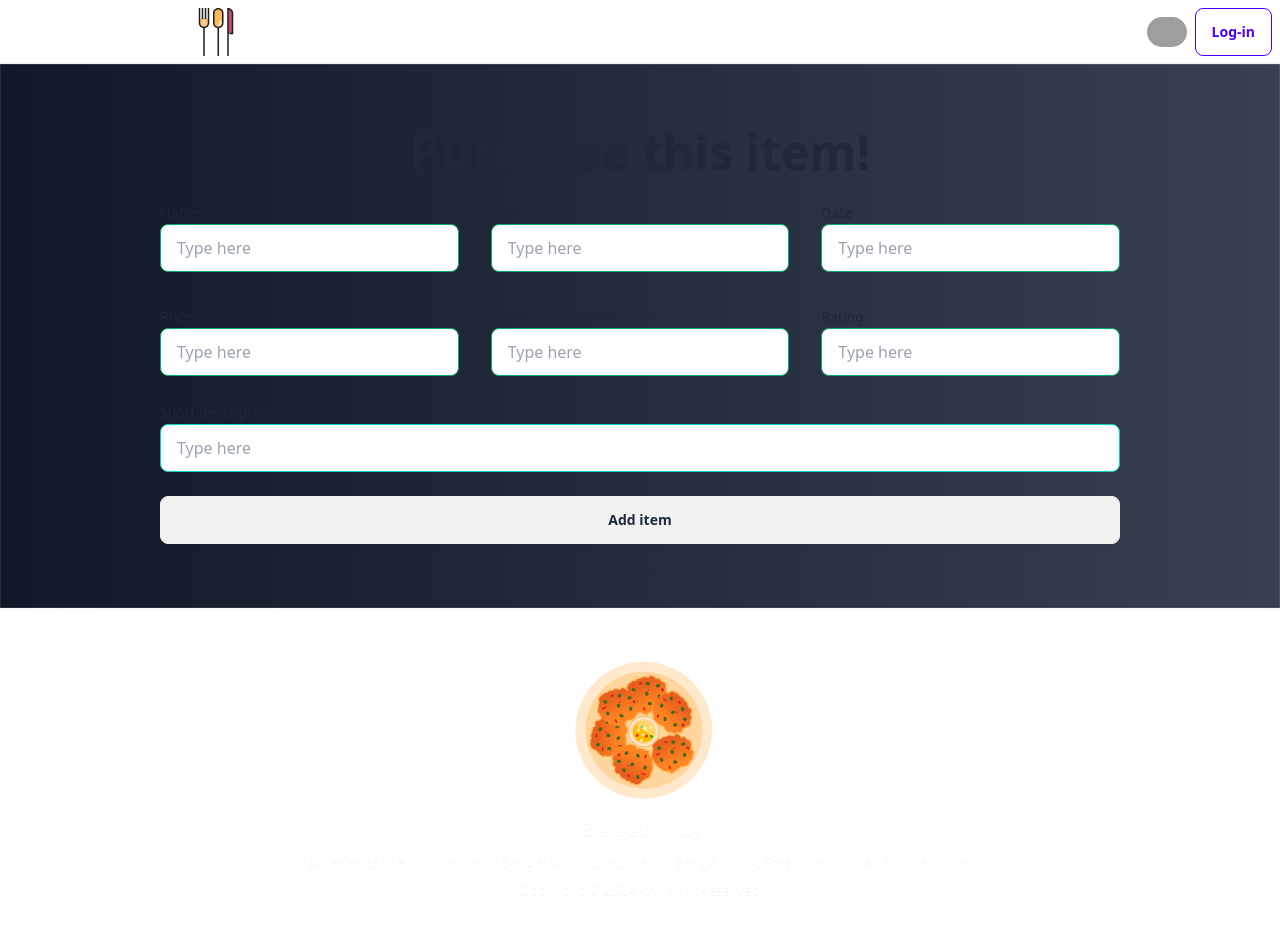
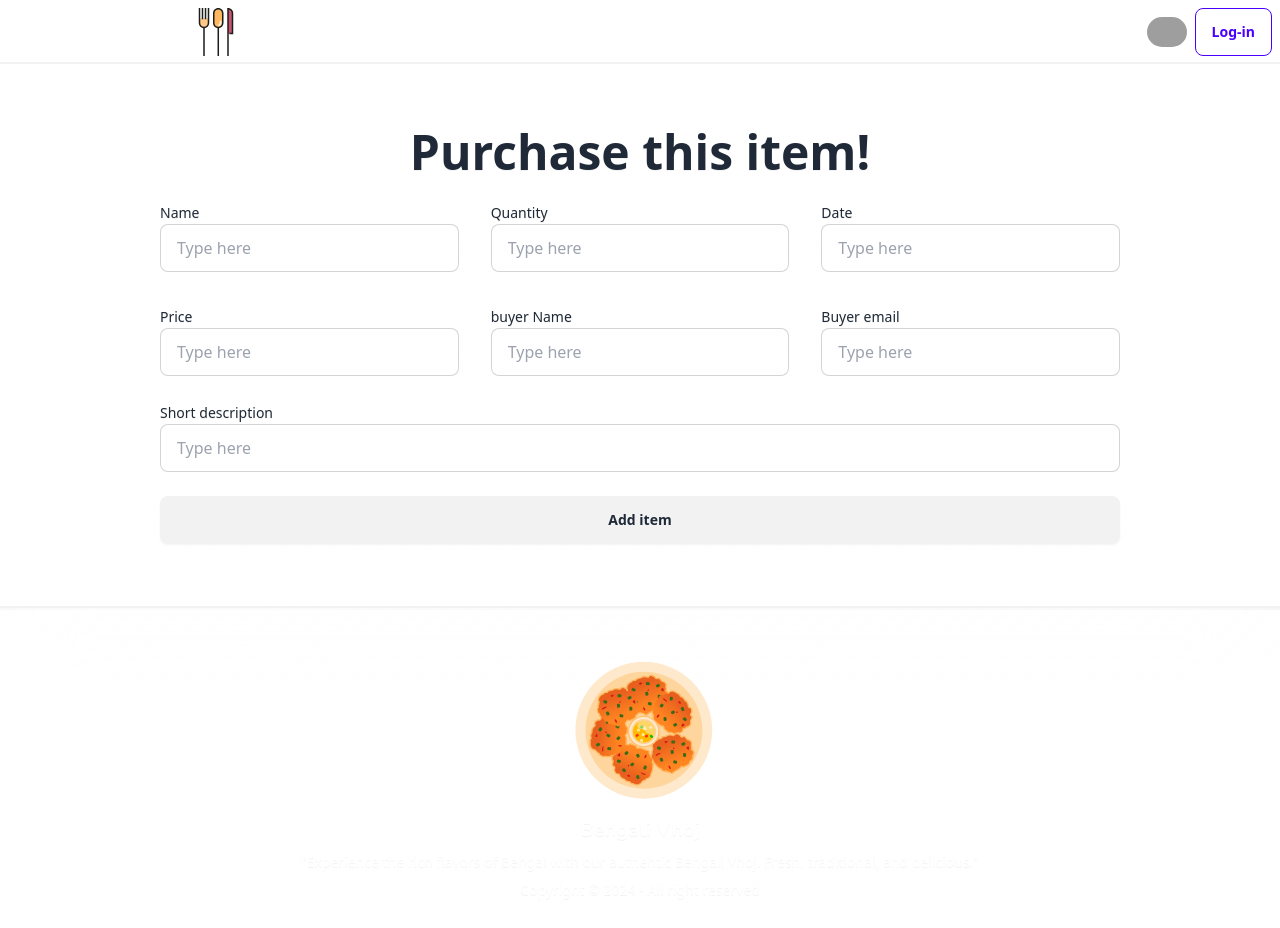
Before and after one commit to Rifat142/bengali-vhoj, a React (Vite) app: page /order-page in a window 1280 px wide. Shown: the top 928 px of the page. Built offline with nearby package versions, Linux system fonts and the light colour scheme; no server answers; grey boxes are pictures that could not be loaded.

Commit message:
errorpage updated done

```diff
--- a/src/pages/ErrorPage.jsx
+++ b/src/pages/ErrorPage.jsx
@@ -1,9 +1,21 @@
-import React from 'react';
+import { NavLink } from "react-router-dom";
+import img from '../assets/404-error-web-template-flat-style_23-2147781024.jpg'
 
 const ErrorPage = () => {
     return (
         <div>
-            404 page not found
+             <div className="bg-slate-100 mx-auto flex flex-col items-center justify-center min-h-screen">
+      <div className="relative">
+        <img className="mx-auto" src={img} alt="404 Error" />
+
+      <NavLink to='/'>  <button
+          className="btn btn-success absolute left-1/2 transform -translate-x-1/2 bottom-20"
+          // Redirects to home page on click
+        >
+          Go to home page
+        </button></NavLink>
+      </div>
+    </div>
         </div>
     );
 };
--- a/src/pages/OrderPage.jsx
+++ b/src/pages/OrderPage.jsx
@@ -29,7 +29,7 @@ const OrderPage = () => {
         <div>
             <Navbar></Navbar>
             <div>
-            <div className=" px-40 py-16 bg-gradient-to-r from-gray-900 to-gray-700 glass ">
+            <div className=" px-40 py-16  glass ">
         <h1 className="mx-auto text-5xl font-bold text-center ">
           Purchase this item!
         </h1>
@@ -42,7 +42,7 @@ const OrderPage = () => {
                 type="text"
                 placeholder="Type here"
                 name="name"
-                className="input input-bordered input-success w-full max-w-xs"
+                className="input input-bordered  w-full max-w-xs"
               />
             </div>
             <div>
@@ -51,7 +51,7 @@ const OrderPage = () => {
                 type="text"
                 placeholder="Type here"
                 name="quantity"
-                className="input input-bordered input-success w-full max-w-xs"
+                className="input input-bordered  w-full max-w-xs"
               />
             </div>
             <div>
@@ -62,7 +62,7 @@ const OrderPage = () => {
                 type="text"
                 placeholder="Type here"
                 name="date"
-                className="input input-bordered input-success w-full max-w-xs"
+                className="input input-bordered  w-full max-w-xs"
               />
             </div>
             <div>
@@ -71,25 +71,25 @@ const OrderPage = () => {
                 type="text"
                 placeholder="Type here"
                 name="price"
-                className="input input-bordered input-success w-full max-w-xs"
+                className="input input-bordered  w-full max-w-xs"
               />
             </div>
             <div>
-              <span className="label-text">buyer_name Name</span>
+              <span className="label-text">buyer Name</span>
               <input
                 type="text"
                 placeholder="Type here"
                 name="buyer_name"
-                className="input input-bordered input-success w-full max-w-xs"
+                className="input input-bordered  w-full max-w-xs"
               />
             </div>
             <div>
-              <span className="label-text">Rating</span>
+              <span className="label-text">Buyer email</span>
               <input
                 type="text"
                 placeholder="Type here"
                 name="email"
-                className="input input-bordered input-success w-full max-w-xs"
+                className="input input-bordered w-full max-w-xs"
               />
             </div>
           </div>
@@ -100,7 +100,7 @@ const OrderPage = () => {
               type="text"
               name="description"
               placeholder="Type here"
-              className="input input-bordered input-accent w-full max-w-full"
+              className="input input-bordered w-full max-w-full"
             />
           </div>
           <br />
```
Also changed, not shown: src/assets/404-error-web-template-flat-style_23-2147781024.jpg (added).
